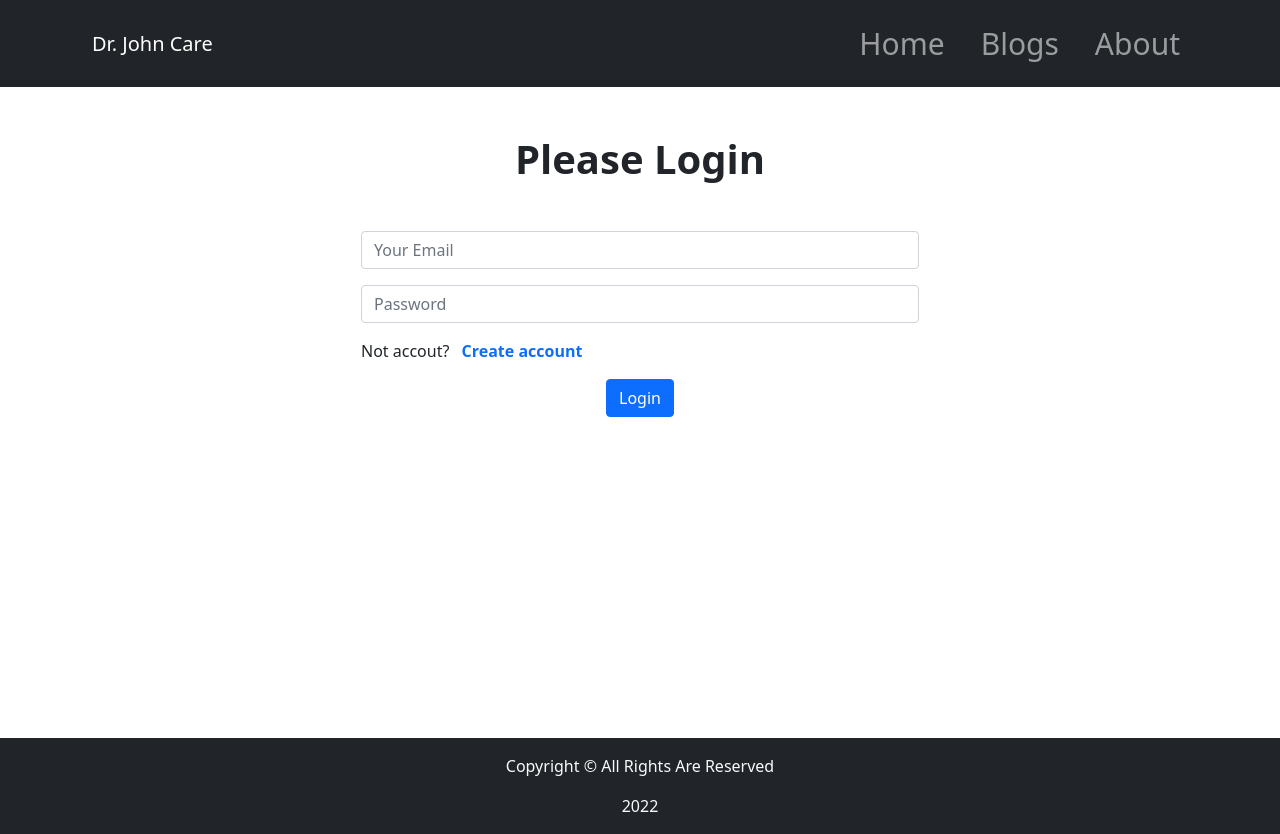
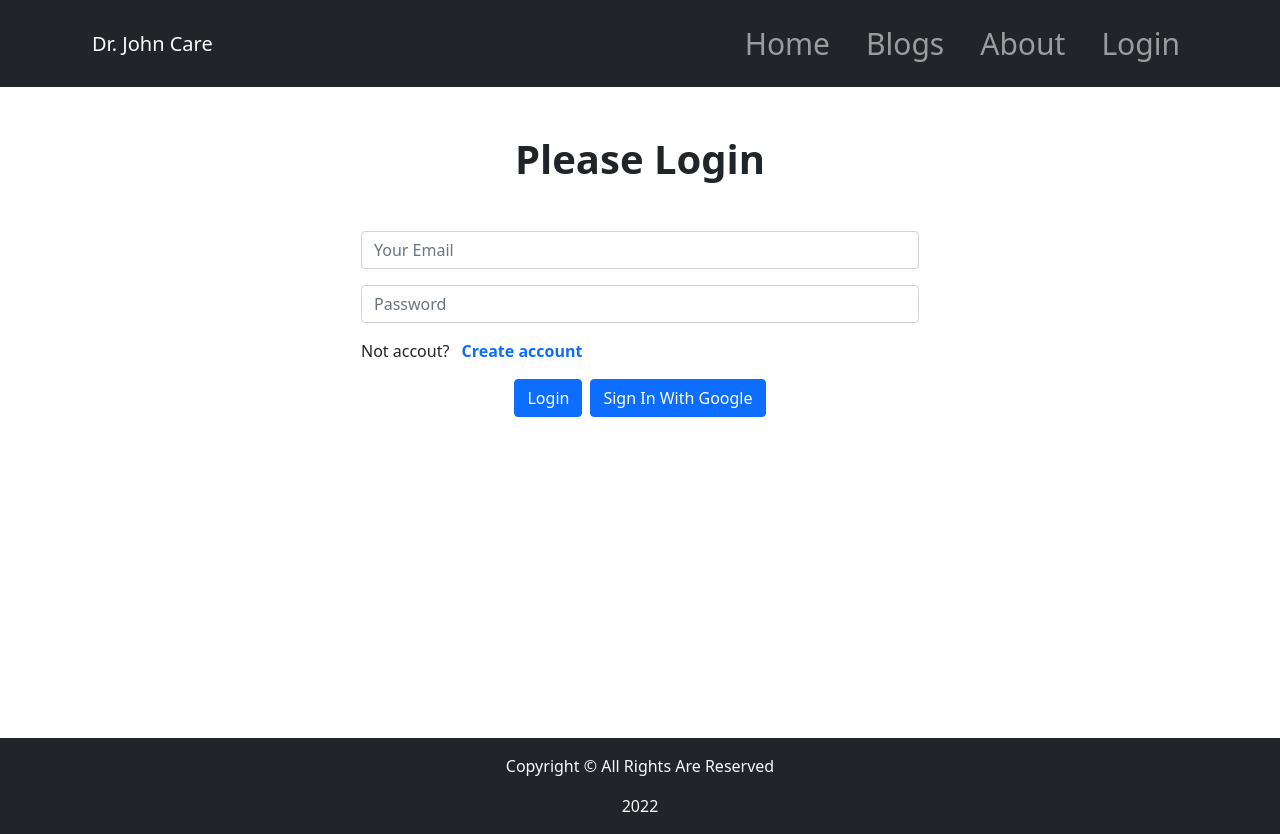
Before and after one commit to coderrakibul/assignment-10, a React (Create React App) app: page /login in a window 1280 px wide. Built offline with nearby package versions, Linux system fonts and the light colour scheme.

Commit message:
protected route created

```diff
--- a/src/App.js
+++ b/src/App.js
@@ -2,25 +2,33 @@ import { Route, Routes } from 'react-router-dom';
 import About from './About/About';
 import './App.css';
 import Blogs from './Blogs/Blogs';
+import Checkout from './Checkout/Checkout';
 import Footer from './Footer/Footer';
 import Header from './Header/Header';
 import Home from './Home/Home';
 import Login from './Login/Login';
 import NotFound from './NotFound/NotFound';
 import Register from './Register/Register';
+import RequireAuth from './RequireAuth/RequireAuth';
 
 function App() {
   return (
     <div>
       <Header> </Header>
       <Routes>
-        <Route path="/" element={<Home></Home>}></Route>
+        <Route path="/" element={<Home></Home>}>
+
+        </Route>
         <Route path="/home" element={<Home></Home>}></Route>
         <Route path="/blogs" element={<Blogs></Blogs>}></Route>
         <Route path="/about" element={<About></About>}></Route>
         <Route path="*" element={<NotFound></NotFound>}></Route>
         <Route path="/register" element={<Register></Register>}></Route>
         <Route path="/login" element={<Login></Login>}></Route>
+        <Route path="/checkout" element={<RequireAuth>
+          <Checkout></Checkout>
+        </RequireAuth>}></Route>
+
       </Routes>
       <Footer></Footer>
     </div>
--- /dev/null
+++ b/src/Checkout/Checkout.js
@@ -0,0 +1,11 @@
+import React from 'react';
+
+const Checkout = () => {
+    return (
+        <div>
+            <h2>This is Checkout Page</h2>
+        </div>
+    );
+};
+
+export default Checkout;
--- a/src/Header/Header.js
+++ b/src/Header/Header.js
@@ -17,6 +17,7 @@ const Header = () => {
                             <Nav.Link as={Link} to="/home">Home</Nav.Link>
                             <Nav.Link as={Link} to="/blogs">Blogs</Nav.Link>
                             <Nav.Link as={Link} to="/about">About</Nav.Link>
+                            <Nav.Link as={Link} to="/login">Login</Nav.Link>
 
                         </Nav>
                     </Navbar.Collapse>
--- a/src/Login/Login.js
+++ b/src/Login/Login.js
@@ -1,12 +1,25 @@
 import React from 'react';
 import { Button, Form } from 'react-bootstrap';
-import { Link } from 'react-router-dom';
+import { useSignInWithGoogle } from 'react-firebase-hooks/auth';
+import { Link, useNavigate } from 'react-router-dom';
+import auth from '../firebase.init';
 
 
 const Login = () => {
+    const [signInWithGoogle, user] = useSignInWithGoogle(auth);
+    const navigate = useNavigate();
+
+
+const handleSubmit = (event) => {
+    event.preventDefault();
+}
+
+if(user){
+    navigate('/checkout')
+}
     return (
         <div className='form-container container d-block mt-5 mb-5 align-items-center'>
-            <Form className='register-form'>
+            <Form onSubmit={handleSubmit} className='register-form'>
                 <h1 className='text-center mb-4 fw-bold mb-5 '>Please Login</h1>
 
 
@@ -23,9 +36,17 @@ const Login = () => {
                     <p>Not accout? <Link className="text-decoration-none fw-bold ms-2" to='/register'>Create account</Link> </p>
                 </div>
 
-                <Button className='d-block mx-auto' variant="primary" type="submit">
-                    Login
-                </Button>
+                <div className='d-flex justify-content-center'>
+                    <Button variant="primary" type="submit">
+                        Login
+                    </Button>
+
+                    <Button onClick={() => signInWithGoogle()} variant="primary" type="submit" className='ms-2'>
+                        Sign In With Google
+                    </Button>
+                </div>
+
+
             </Form>
         </div>
     );
--- a/src/Register/Register.js
+++ b/src/Register/Register.js
@@ -1,6 +1,6 @@
 import React from 'react';
 import { Button, Form } from 'react-bootstrap';
-import { Link } from 'react-router-dom';
+import { Link, useNavigate } from 'react-router-dom';
 import auth from '../firebase.init';
 import { useSignInWithGoogle } from 'react-firebase-hooks/auth';
 import './Register.css';
@@ -9,11 +9,16 @@ import './Register.css';
 
 
 const Register = () => {
-    const [signInWithGoogle, user, loading, error] = useSignInWithGoogle(auth);
+    const [signInWithGoogle, user] = useSignInWithGoogle(auth);
+    const navigate = useNavigate();
 
 
     const handleSubmit = (event) => {
         event.preventDefault();
+    }
+
+    if (user) {
+        navigate('/checkout')
     }
 
     return (
@@ -33,7 +38,7 @@ const handleSubmit = (event) => {
                     <Form.Control type="password" placeholder="Password" />
                 </Form.Group>
                 <div>
-                <p>Already have an accout? <Link  className="text-decoration-none fw-bold ms-2" to='/login'>Login</Link> </p>
+                    <p>Already have an accout? <Link className="text-decoration-none fw-bold ms-2" to='/login'>Login</Link> </p>
                 </div>
 
                 <div className='d-flex justify-content-center'>
--- /dev/null
+++ b/src/RequireAuth/RequireAuth.js
@@ -0,0 +1,15 @@
+import React from 'react';
+import { useAuthState } from 'react-firebase-hooks/auth';
+import { Navigate, useLocation } from 'react-router-dom';
+import auth from '../firebase.init';
+
+const RequireAuth = ({children}) => {
+    const [user] = useAuthState(auth);
+    const location = useLocation();
+    if(!user){
+        return <Navigate to="/login" state ={{from:location}} replace></Navigate>
+    }
+    return children;
+};
+
+export default RequireAuth;
--- a/src/Service/Service.js
+++ b/src/Service/Service.js
@@ -1,9 +1,13 @@
 import React from 'react';
 import { Button, Card } from 'react-bootstrap';
+import { Link } from 'react-router-dom';
 import './Service.css'
 
 const Service = (props) => {
-    const { name, price, description, image } = props.service
+    const { name, price, description, image } = props.service;
+
+
+
     return (
         <div>
             <Card className='service-card shadow p-3'>
@@ -14,7 +18,7 @@ const Service = (props) => {
                     <Card.Text className='mb-5'>
                         {description}
                     </Card.Text>
-                    <Button className='checkout-btn w-100 fw-bold' variant="primary">Checkout</Button>
+                    <Link to="/checkout" className='checkout-btn w-100 fw-bold' variant="primary">Checkout</Link>
                 </Card.Body>
             </Card>
         </div>
```
Also changed, not shown: src/Checkout/Checkout.css (added). Lines whose indentation alone changed are shown as unchanged.
